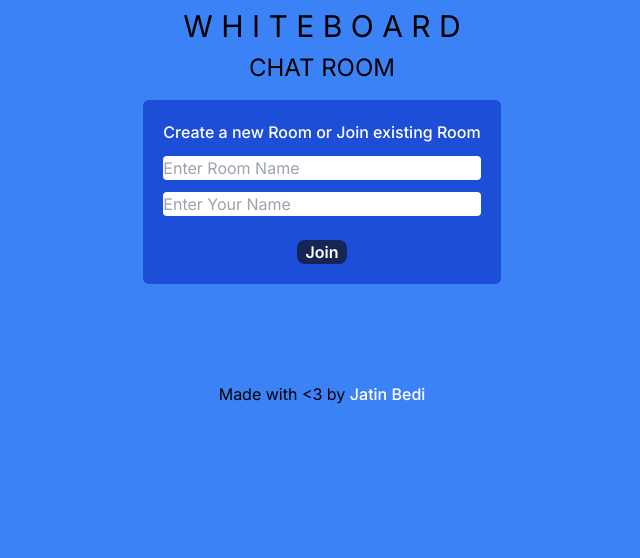
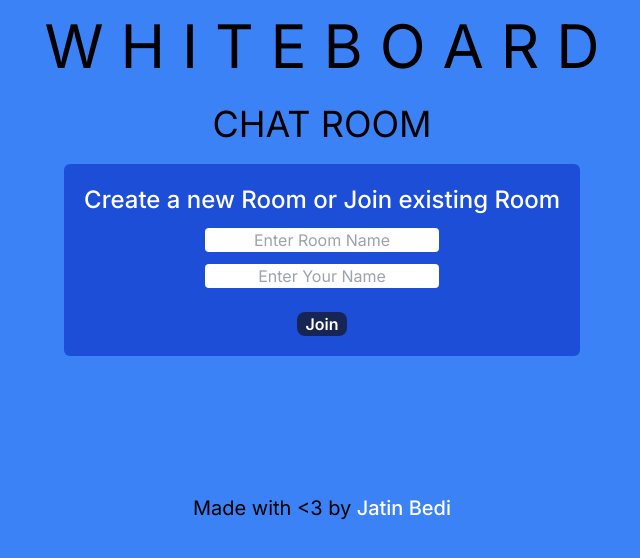
Before and after one commit to Jatinbedii/Whiteboard-frontend, a Next.js app: page / in a window 1280 px wide. Shown: the top 558 px of the page, without its empty margins (318-958 px from the left). Built offline with nearby package versions, Linux system fonts and the light colour scheme.

Commit message:
some minor changes

```diff
--- a/src/app/page.js
+++ b/src/app/page.js
@@ -4,11 +4,13 @@ export default function Home() {
     <main className="min-h-screen bg-blue-500">
       <div className="w-full bg-blue-500 flex justify-center">
         <div className="flex flex-col">
-          <h1 className="text-black pt-2 text-3xl text-center">
+          <h1 className="text-black pt-2 text-3xl text-center md:text-6xl md:p-4">
             W H I T E B O A R D
           </h1>
           <div className="w-full text-center">
-            <h2 className="text-black text-2xl p-2">CHAT ROOM</h2>{" "}
+            <h2 className="text-black text-2xl p-2 md:text-4xl md:p-3">
+              CHAT ROOM
+            </h2>{" "}
           </div>
         </div>
       </div>
@@ -16,9 +18,9 @@ export default function Home() {
         <JoinRoom />
       </div>
 
-      <div className="w-full text-center mt-[90px]">
-        Made with &lt;3 by{" "}
-        <span className="text-white font-medium">Jatin Bedi</span>
+      <div className="w-full text-center mt-[90px] md:text-xl pt-10">
+        Made with &lt;3 by
+        <span className="text-white font-medium"> Jatin Bedi</span>
       </div>
     </main>
   );
--- a/src/app/room/[roomid]/[name]/page.js
+++ b/src/app/room/[roomid]/[name]/page.js
@@ -12,12 +12,17 @@ function page({ params }) {
   const [chat, setchat] = useState([]);
   function sendmessagehandler(e) {
     e.preventDefault();
-
+    setchat((prevchat) => [...prevchat, { message: chatinput, by: name }]);
     socketstate.emit("message", { name, chatinput, room });
+    setchatinput("");
   }
   function clearhandler() {
     clearBoard();
     socketstate.emit("clear", { room, name });
+    setchat((prevchat) => [
+      ...prevchat,
+      { message: "You cleared the Board", by: "" },
+    ]);
   }
   useEffect(() => {
     const socket = io(process.env.NEXT_PUBLIC_BACKEND, {
@@ -77,6 +82,10 @@ function page({ params }) {
 
     socket.on("clear", ({ name }) => {
       clearBoard();
+      setchat((prevchat) => [
+        ...prevchat,
+        { message: `${name} cleared the Board`, by: "" },
+      ]);
     });
 
     return () => {
@@ -118,21 +127,32 @@ function page({ params }) {
 
   return (
     <div>
-      <div className="w-full flex justify-around">
+      <div className="w-full text-center bg-blue-500 text-3xl md:text-4xl">
+        ROOM - {room}
+      </div>
+      <div className="w-full flex justify-around bg-blue-500 pt-3">
         <canvas
           ref={canvasRef}
           height={500}
           width={500}
-          className=" border border-black rounded-lg"
+          className="bg-white border border-black rounded-lg"
           onMouseDown={onMouseDown}
         />
       </div>
-      <input
-        type="color"
-        id="colorpicker"
-        onChange={(e) => setcolor(e.target.value)}
-      />
-      <button onClick={clearhandler}>Clear</button>
+      <div className="w-full flex justify-center">
+        <input
+          className="m-2"
+          type="color"
+          id="colorpicker"
+          onChange={(e) => setcolor(e.target.value)}
+        />
+        <button
+          className="m-2 bg-blue-950 text-white rounded-md p-1"
+          onClick={clearhandler}
+        >
+          Clear
+        </button>
+      </div>
 
       <div>
         {chat.map((data) => {
--- a/src/components/JoinRoom.jsx
+++ b/src/components/JoinRoom.jsx
@@ -18,21 +18,25 @@ function JoinRoom() {
   return (
     <div className="max-w-fit p-5 bg-blue-700 rounded-md m-2">
       <div className="flex flex-col gap-3 ">
-        <div className="text-white font-medium text-center">
+        <div className="text-white font-medium text-center md:text-2xl">
           Create a new Room or Join existing Room
         </div>
+        <div className="w-full text-center">
           <input
-          className="rounded"
+            className="rounded max-w-[300px] text-center"
             placeholder="Enter Room Name"
             value={room}
             onChange={(e) => setroom(e.target.value)}
           />
+        </div>
+        <div className="w-full text-center">
           <input
-          className="rounded"
+            className="rounded max-w-[300px] text-center"
             placeholder="Enter Your Name"
             value={name}
             onChange={(e) => setname(e.target.value)}
           />
+        </div>
         <div className="bg-red-600 pl-2 text-white rounded-md">{error}</div>
         <div className="w-full text-center">
           <button
```
Lines whose indentation alone changed are shown as unchanged.
